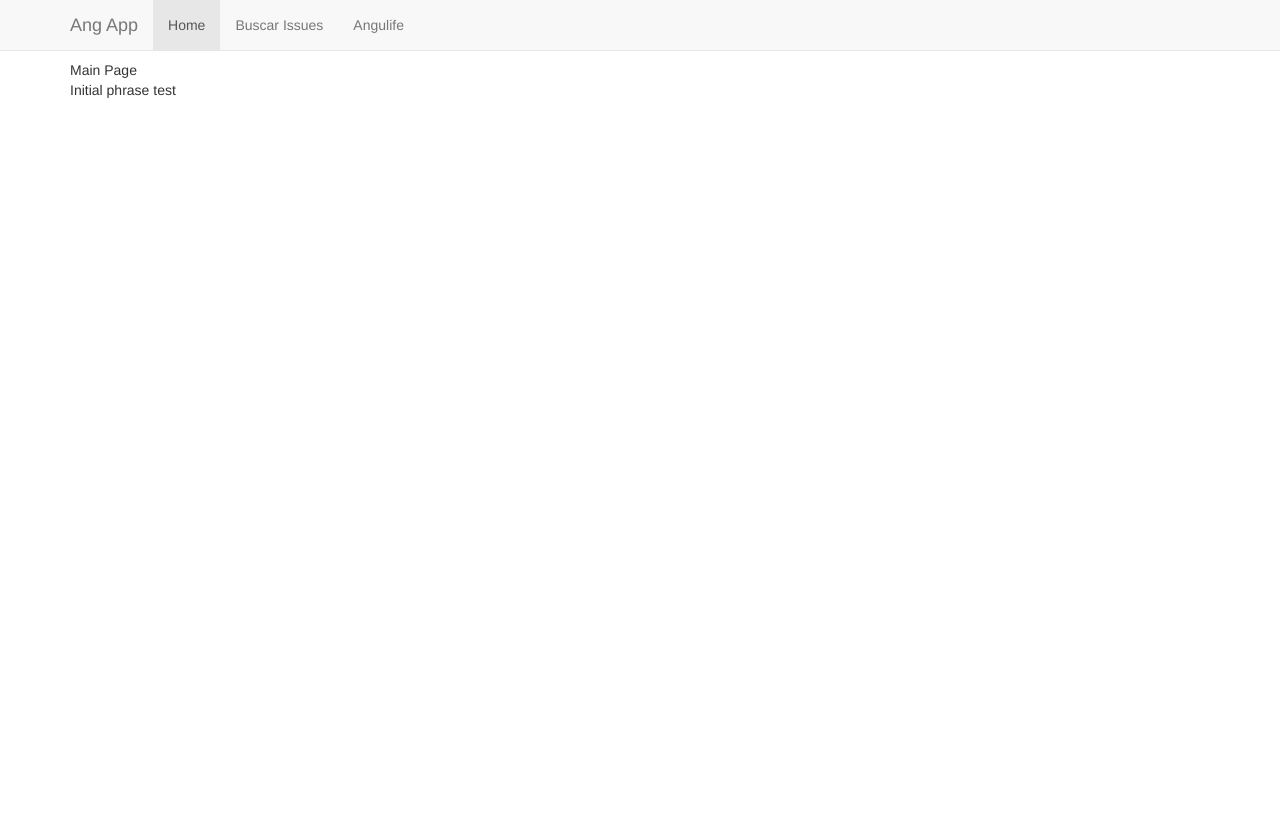
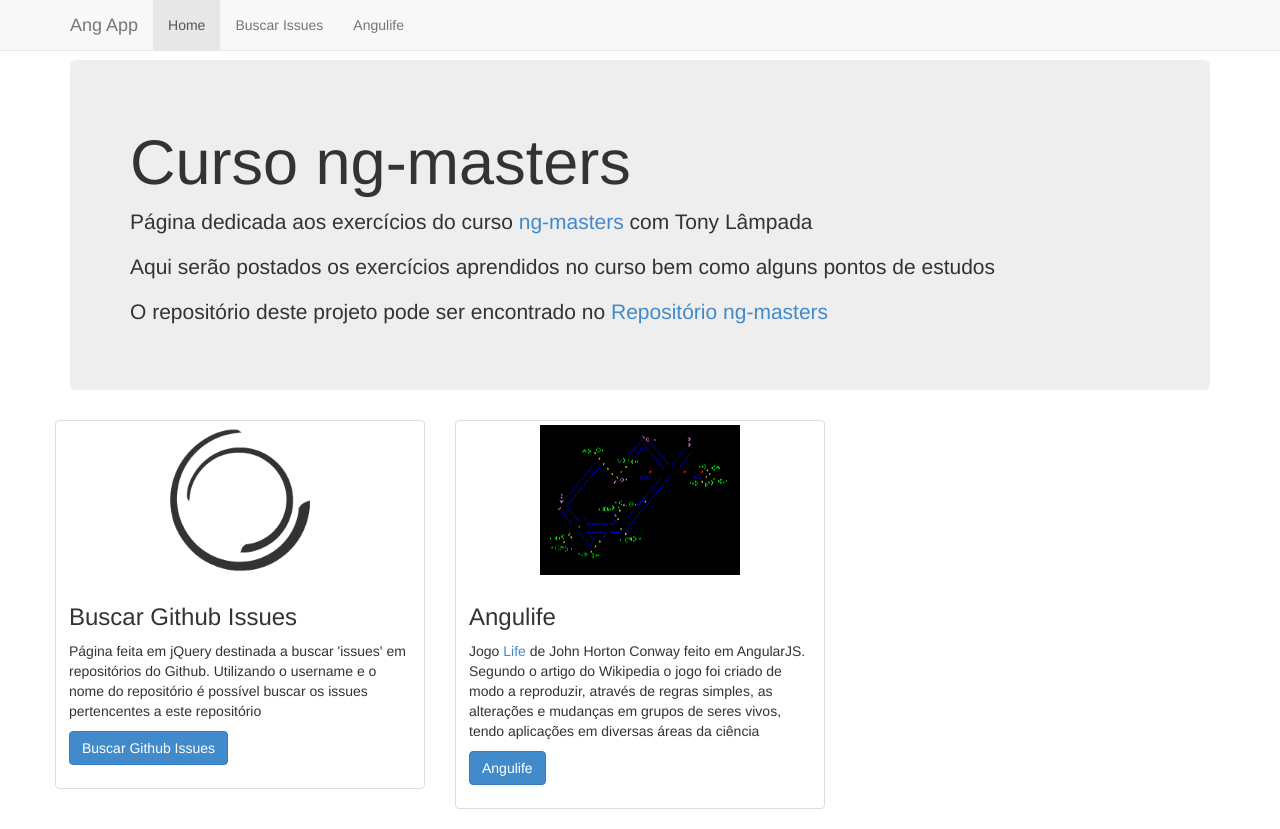
Before and after one commit to adroaldof/ng-masters, a plain HTML site: page index.html at #/home in a window 1280 px wide. Before the commit the page ends 800 px from the top, so only its background shows below. Drawn offline with Linux system fonts and the light colour scheme.

Commit message:
Add content to index page

```diff
--- a/js/controller/home.js
+++ b/js/controller/home.js
@@ -1,3 +1,3 @@
 mainApp.controller('HomeCtrl', function ($scope) {
-  $scope.initialPhrase = 'Initial phrase test';
+  $scope.course = 'ng-masters';
 });
--- a/pages/home.html
+++ b/pages/home.html
@@ -1,4 +1,38 @@
 <article>
-  <div>Main Page</div>
-  <p>{[{ initialPhrase }]}</p>
+
+  <div class="jumbotron">
+    <h1>Curso {[{ course }]}</h1>
+    <p>Página dedicada aos exercícios do curso <a href="http://ng-masters.com">{[{ course }]}</a> com Tony Lâmpada</p>
+    <p>Aqui serão postados os exercícios aprendidos no curso bem como alguns pontos de estudos</p>
+    <p>O repositório deste projeto pode ser encontrado no <a href="https://github.com/adroaldof/ng-masters">Repositório ng-masters</a></p>
+  </div>
+
+  <div class="row">
+
+    <div class="row">
+      <div class="col-sm-6 col-md-4">
+        <div class="thumbnail">
+          <img src="../img/loading.gif" alt="Buscar Github Issues" style="width: 150px; height: 150px;">
+          <div class="caption">
+            <h3>Buscar Github Issues</h3>
+            <p>Página feita em jQuery destinada a buscar 'issues' em repositórios do Github. Utilizando o username e o nome do repositório é possível buscar os issues pertencentes a este repositório</p>
+            <p><a href="#/buscarissues" class="btn btn-primary" role="button">Buscar Github Issues</a></p>
+          </div>
+        </div>
+      </div>
+
+      <div class="col-sm-6 col-md-4">
+        <div class="thumbnail">
+          <img src="../img/life.gif" alt="Angulife" style="width: 200px; height: 150px;">
+          <div class="caption">
+            <h3>Angulife</h3>
+            <p>Jogo <a href="http://pt.wikipedia.org/wiki/Jogo_da_vida">Life</a> de John Horton Conway feito em AngularJS. Segundo o artigo do Wikipedia o jogo foi criado de modo a reproduzir, através de regras simples, as alterações e mudanças em grupos de seres vivos, tendo aplicações em diversas áreas da ciência</p>
+            <p><a href="#/angulife" class="btn btn-primary" role="button">Angulife</a></p>
+          </div>
+        </div>
+      </div>
+    </div>
+
+  </div>
+
 </article>
```
Also changed, not shown: img/life.gif (added).
